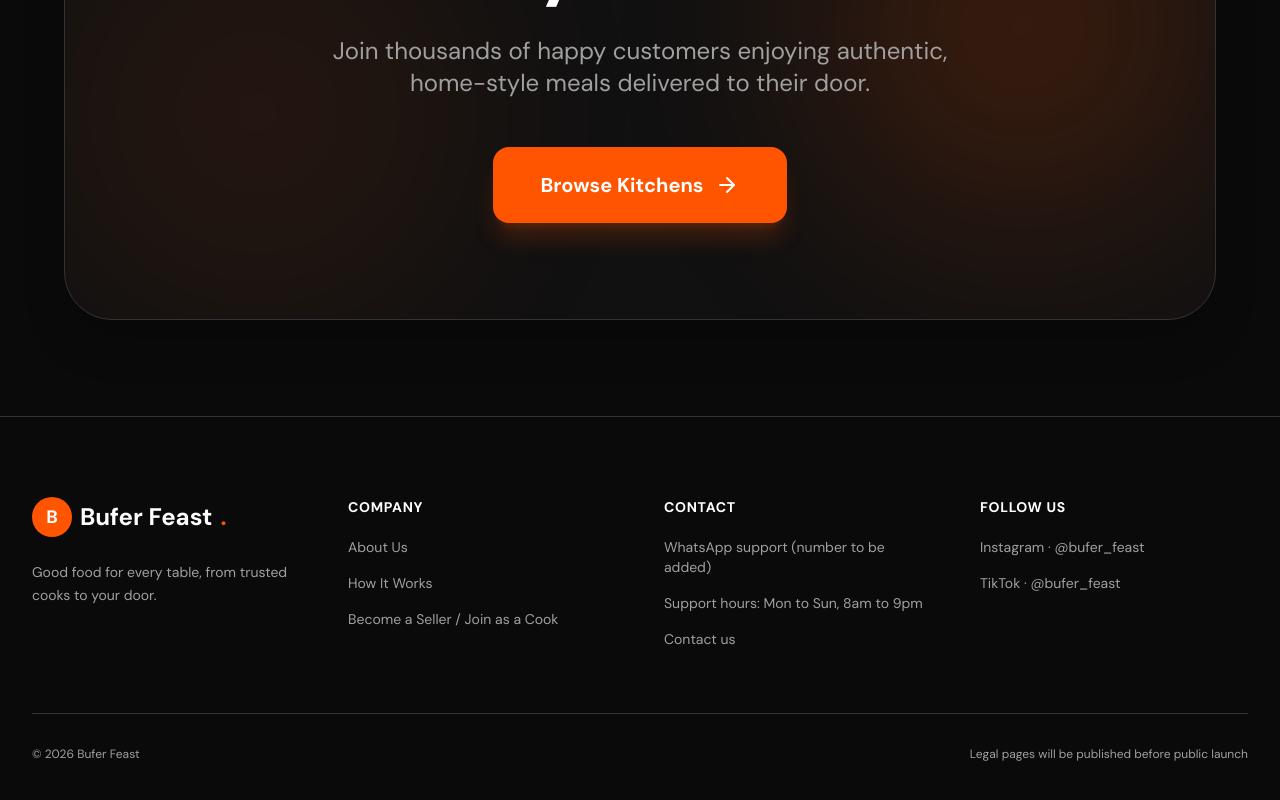
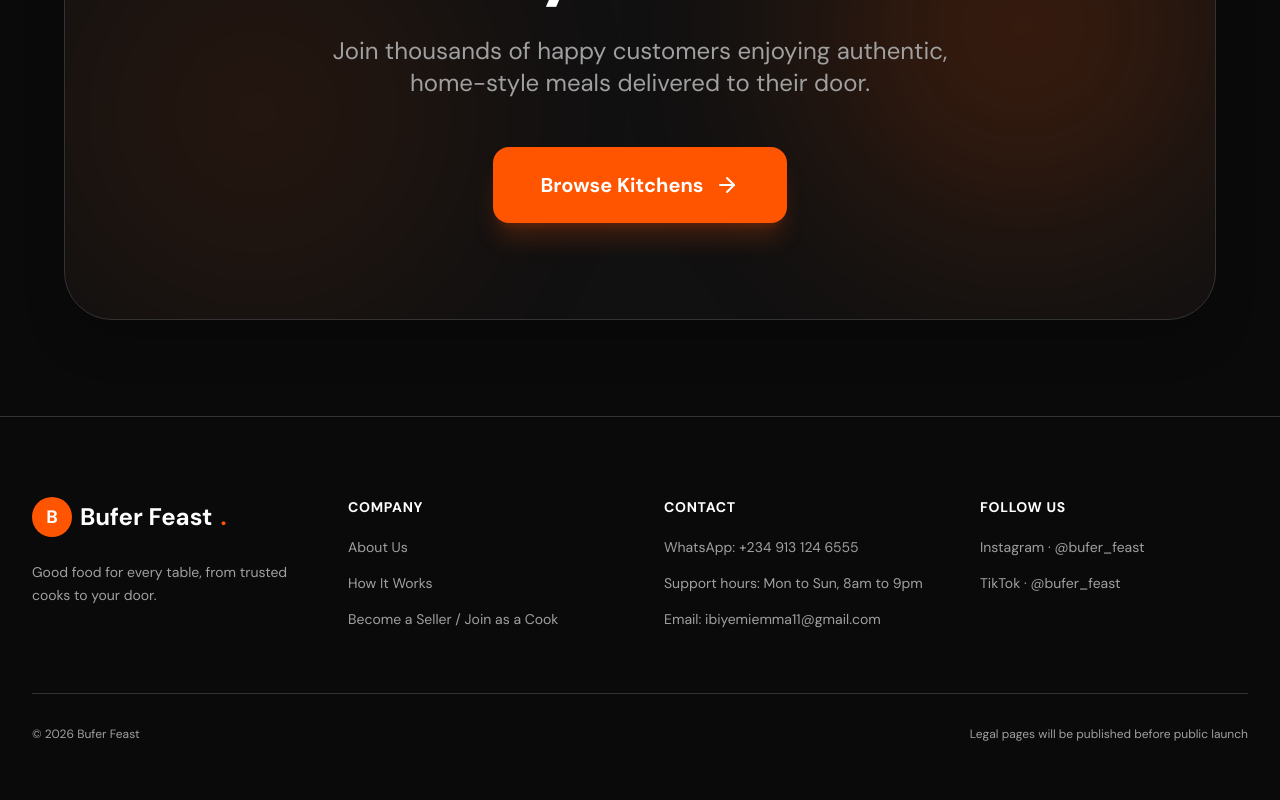
Before and after one commit to goody020/JIE_PLATE, a Next.js app: page / in a window 1280 px wide. Shown: the part 2828-3628 px from the top of the page. Built offline with nearby package versions, Linux system fonts and the light colour scheme; no server answers; the database is empty.

Commit message:
Complete Bufer Feast business updates

```diff
--- a/src/components/site-footer.tsx
+++ b/src/components/site-footer.tsx
@@ -27,9 +27,9 @@ export function SiteFooter() {
           <div>
             <h2 className="mb-5 text-sm font-bold uppercase tracking-wider text-white">Contact</h2>
             <div className="flex flex-col gap-4 text-sm text-[#a0a0a0]">
-              <Link href="/support" className="hover:text-[#FF5500]">WhatsApp support (number to be added)</Link>
+              <a href="https://wa.me/2349131246555" target="_blank" rel="noreferrer" className="hover:text-[#FF5500]">WhatsApp: +234 913 124 6555</a>
               <span>Support hours: Mon to Sun, 8am to 9pm</span>
-              <Link href="/support" className="hover:text-[#FF5500]">Contact us</Link>
+              <a href="mailto:ibiyemiemma11@gmail.com" className="hover:text-[#FF5500]">Email: ibiyemiemma11@gmail.com</a>
             </div>
           </div>
 
```
